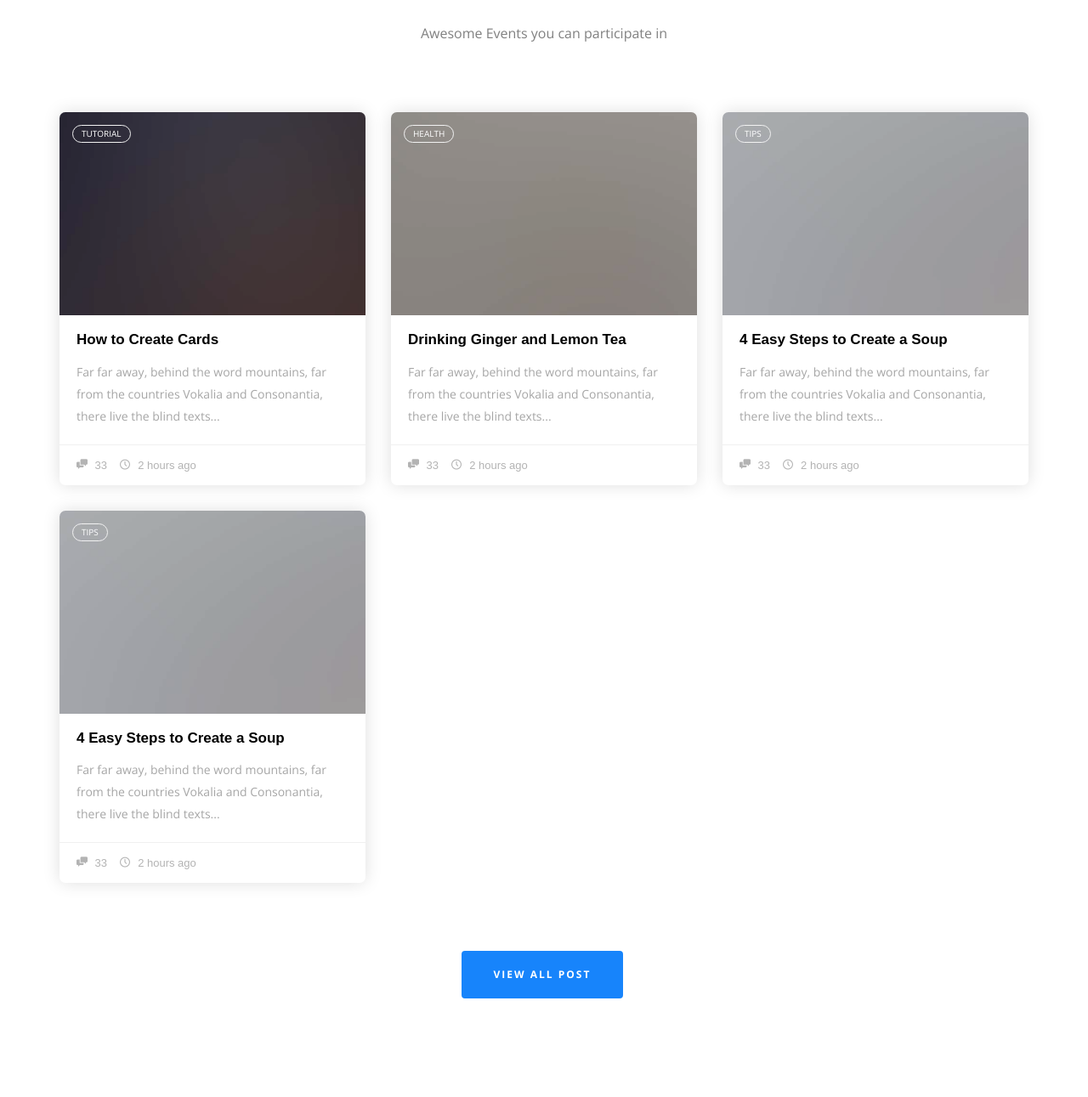
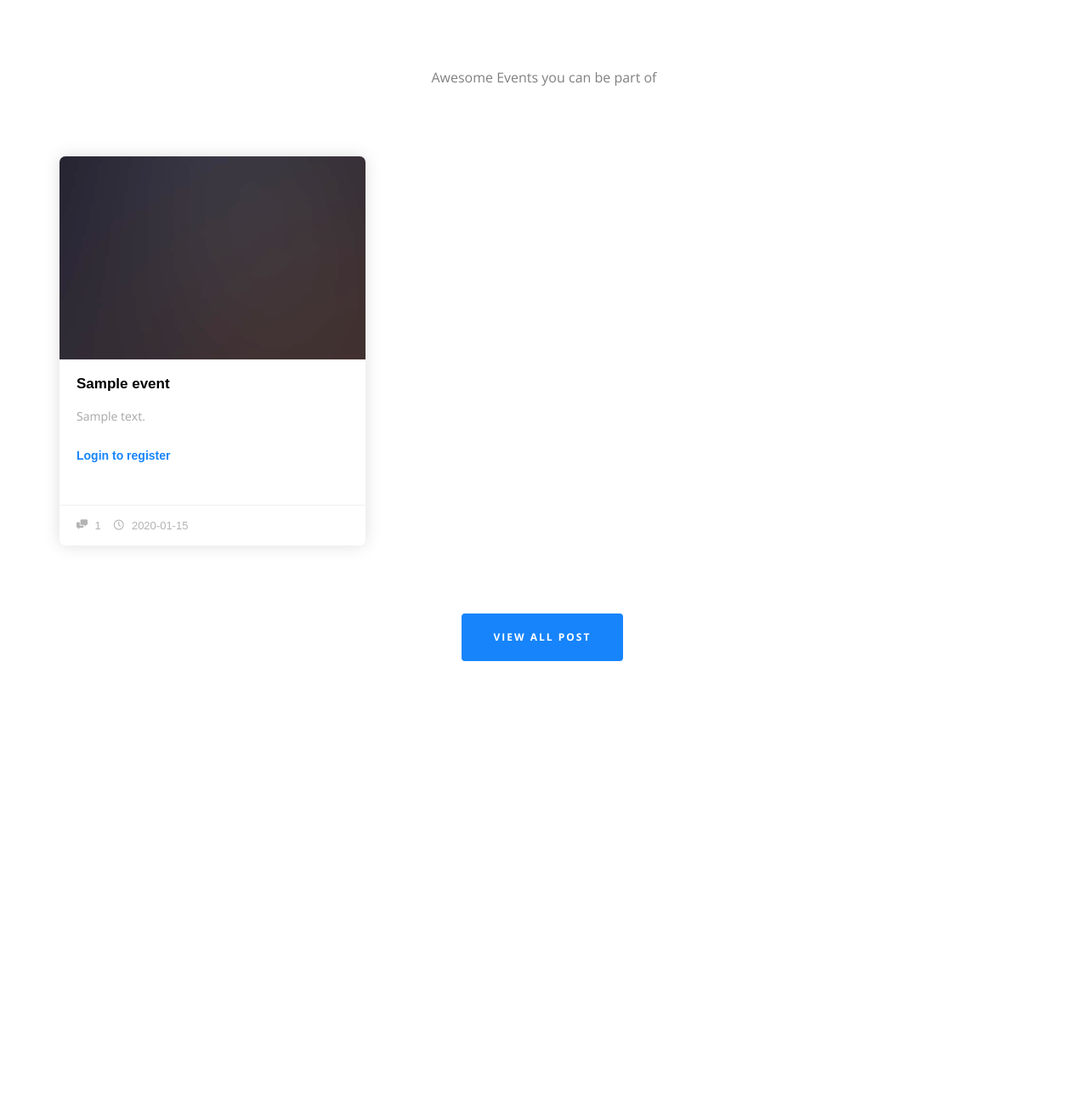
Before and after one commit to juvekaradheesh/Event-Manager, a PHP site: page /events.php in a window 1280 px wide. Shown: the part 86-1377 px from the top of the page at 85% size. After the commit the page ends 864 px from the top, so only its background shows below. Run offline with PHP 8.4, Linux system fonts and the light colour scheme; tables that the repository leaves empty hold one stand-in row (values such as "Sample post"); some web fonts are replaced.

Commit message:
participation primary

```diff
--- a/events.php
+++ b/events.php
@@ -1,4 +1,4 @@
-
+<?php session_start(); ?>
 <!DOCTYPE html>
 <!--[if lt IE 7]>      <html class="no-js lt-ie9 lt-ie8 lt-ie7"> <![endif]-->
 <!--[if IE 7]>         <html class="no-js lt-ie9 lt-ie8"> <![endif]-->
@@ -93,84 +93,45 @@
 			</div>
 		</nav>
 
-
+		<br><br>
 		<div class="fh5co-blog-style-1">
 			<div class="container">
 				<div class="row p-b">
 					<div class="col-md-6 col-md-offset-3 text-center">
-						<p class="wow fadeInUp" data-wow-duration="1s" data-wow-delay=".8s">Awesome Events you can participate in</p>
+						<p class="wow fadeInUp" data-wow-duration=".1s" data-wow-delay=".1s">Awesome Events you can be part of</p>
 					</div>
 				</div>
 				<div class="row p-b">
 					<div class="col-md-4 col-sm-6 col-xs-6 col-xxs-12">
-						<div class="fh5co-post wow fadeInLeft"  data-wow-duration="1s" data-wow-delay="1.1s">
+					<?php
+					include "functions/dataBaseConn.php";
+
+					$get_event_sql = "SELECT *FROM events";
+					$get_event_result = $conn->query($get_event_sql);
+					while($row = $get_event_result->fetch_assoc())
+					{
+						?>
+						<div class="fh5co-post wow fadeInLeft"  data-wow-duration="1s" data-wow-delay=".5s">
 							<div class="fh5co-post-image">
 								<div class="fh5co-overlay"></div>
-								<div class="fh5co-category"><a href="#">Tutorial</a></div>
 								<img src="images/img_same_dimension_2.jpg" alt="Image" class="img-responsive">
 							</div>
 							<div class="fh5co-post-text">
-								<h3><a href="#">How to Create Cards</a></h3>
-								<p>Far far away, behind the word mountains, far from the countries Vokalia and Consonantia, there live the blind texts...</p>
+								<h3><a href="#"><?php echo $row['event_name'] ?></a></h3>
+								<p><?php echo $row['description'] ?></p><br>
+								<p><h5><a href="#"><?php include "participation-check.php" ?></a></h5></p>
 							</div>
 							<div class="fh5co-post-meta">
-								<a href="#"><i class="icon-chat"></i> 33</a>
-								<a href="#"><i class="icon-clock2"></i> 2 hours ago</a>
+								<a href="#"><i class="icon-chat"></i> <?php echo $row['filled'] ?></a>
+								<a href="#"><i class="icon-clock2"></i> <?php echo $row['date'] ?></a>
 							</div>
 						</div>
+						<?php
+					}
+					?>
+
 					</div>
-					<div class="col-md-4 col-sm-6 col-xs-6 col-xxs-12">
-						<div class="fh5co-post wow fadeInLeft"  data-wow-duration="1s" data-wow-delay="1.4s">
-							<div class="fh5co-post-image">
-								<div class="fh5co-overlay"></div>
-								<div class="fh5co-category"><a href="#">Health</a></div>
-								<img src="images/img_same_dimension_3.jpg" alt="Image" class="img-responsive">
-							</div>
-							<div class="fh5co-post-text">
-								<h3><a href="#">Drinking Ginger and Lemon Tea</a></h3>
-								<p>Far far away, behind the word mountains, far from the countries Vokalia and Consonantia, there live the blind texts...</p>
-							</div>
-							<div class="fh5co-post-meta">
-								<a href="#"><i class="icon-chat"></i> 33</a>
-								<a href="#"><i class="icon-clock2"></i> 2 hours ago</a>
-							</div>
-						</div>
-					</div>
-					<div class="clearfix visible-sm-block"></div>
-					<div class="col-md-4 col-sm-6 col-xs-6 col-xxs-12">
-						<div class="fh5co-post wow fadeInLeft"  data-wow-duration="1s" data-wow-delay="1.7s">
-							<div class="fh5co-post-image">
-								<div class="fh5co-overlay"></div>
-								<div class="fh5co-category"><a href="#">Tips</a></div>
-								<img src="images/img_same_dimension_4.jpg" alt="Image" class="img-responsive">
-							</div>
-							<div class="fh5co-post-text">
-								<h3><a href="#">4 Easy Steps to Create a Soup</a></h3>
-								<p>Far far away, behind the word mountains, far from the countries Vokalia and Consonantia, there live the blind texts...</p>
-							</div>
-							<div class="fh5co-post-meta">
-								<a href="#"><i class="icon-chat"></i> 33</a>
-								<a href="#"><i class="icon-clock2"></i> 2 hours ago</a>
-							</div>
-						</div>
-					</div>
-					<div class="col-md-4 col-sm-6 col-xs-6 col-xxs-12">
-						<div class="fh5co-post wow fadeInLeft"  data-wow-duration="1s" data-wow-delay="1.7s">
-							<div class="fh5co-post-image">
-								<div class="fh5co-overlay"></div>
-								<div class="fh5co-category"><a href="#">Tips</a></div>
-								<img src="images/img_same_dimension_4.jpg" alt="Image" class="img-responsive">
-							</div>
-							<div class="fh5co-post-text">
-								<h3><a href="#">4 Easy Steps to Create a Soup</a></h3>
-								<p>Far far away, behind the word mountains, far from the countries Vokalia and Consonantia, there live the blind texts...</p>
-							</div>
-							<div class="fh5co-post-meta">
-								<a href="#"><i class="icon-chat"></i> 33</a>
-								<a href="#"><i class="icon-clock2"></i> 2 hours ago</a>
-							</div>
-						</div>
-					</div>
+
 					<div class="clearfix visible-sm-block"></div>
 				</div>
 				<div class="row">
--- a/login-form/login-check.php
+++ b/login-form/login-check.php
@@ -1,5 +1,6 @@
 <?php
 
+	session_start();
 	include "../functions/dataBaseConn.php";
 	$username = $_POST['username'];
 	$password = $_POST['password'];
@@ -12,10 +13,11 @@
 	{
 		if($row['email'] == $username && $row['password']==$password)
 		{
-			session_start();
+
 			$_SESSION['email'] = $row['email'];
 			$flag=1;
 			header("Location:../events.php");
+			exit;
 		}
 	}
 	if(!$flag)
--- /dev/null
+++ b/participation-check.php
@@ -0,0 +1,31 @@
+<?php
+
+	if(!isset($_SESSION['email']))
+	{
+		echo "Login to register";
+	}
+	else
+	{
+		#get user id
+		$get_user_id_sql = "SELECT user_id FROM user_profile WHERE email = '".$_SESSION['email']."'";
+		$get_user_id_result = $conn->query($get_user_id_sql);
+		$get_user_id_row = $get_user_id_result->fetch_assoc();
+		$user_id = $get_user_id_row['user_id'];
+
+		#get event id
+		$event_id = $row['event_id'];
+
+		#check participation
+		$check_sql = "SELECT * FROM participation WHERE user_id = $user_id AND event_id = $event_id";
+		$check_result = $conn->query($check_sql);
+		if($check_result->num_rows == 0)
+		{
+			echo "Participate";
+		}
+		else
+		{
+			echo "You have already registered for this event";
+		}
+	}
+
+?>
```
